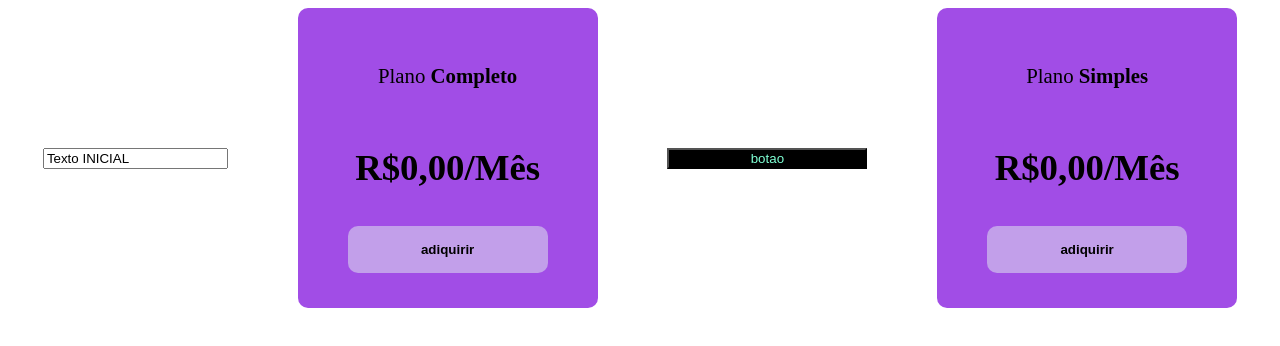
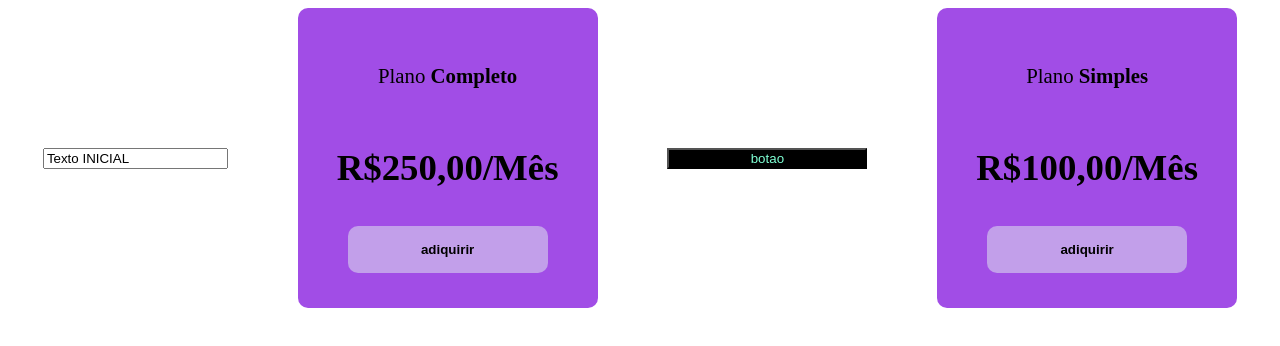
Before and after one commit to DanielleGuimaraesOliveira/Estudo-de-Angular, an Angular app in the folder Sessão-4-Fundamentos-Angular-2/segundo-projeto-angular/: page / in a window 1280 px wide. Shown: the top 346 px of the page. Built offline with nearby package versions, Linux system fonts and the light colour scheme.

Commit message:
Resolvendo a conta que estava inicialmente zerando o preço do card

```diff
--- a/Sessão-4-Fundamentos-Angular-2/segundo-projeto-angular/src/app/card/card.component.ts
+++ b/Sessão-4-Fundamentos-Angular-2/segundo-projeto-angular/src/app/card/card.component.ts
@@ -8,7 +8,7 @@ import { Component, Input } from '@angular/core';
   styleUrl: './card.component.scss'
 })
 export class CardComponent {
-  valueEmitted = 0;
+  valueEmitted = 1;
   // O input faz esse comunicação entre componente pai e componente filho, nesse caso o componente pai terá as informações do componente filho e o input pega essas informações do componente pai para o componente filho. Ele cria uma propriedade para (nesse caso) o app card e podemos usa-lo usando o property binding
   @Input('planType') planType : string = ''; // criamo uma propriedade chamada planType que vai receber uma str. Temos também uma alias para o nome da propriedade, geralmente é bom deixar com o mesmo nome para não causar confusão. Esse valor ao lado do tipo é o valor padrão dessa propriedade.
   @Input({required: true}) planPrice : number = 0 ; // O required diz que essa propriedade terá que receber um valor do pai, então caso não tenha terá um erro de compilação.
```
